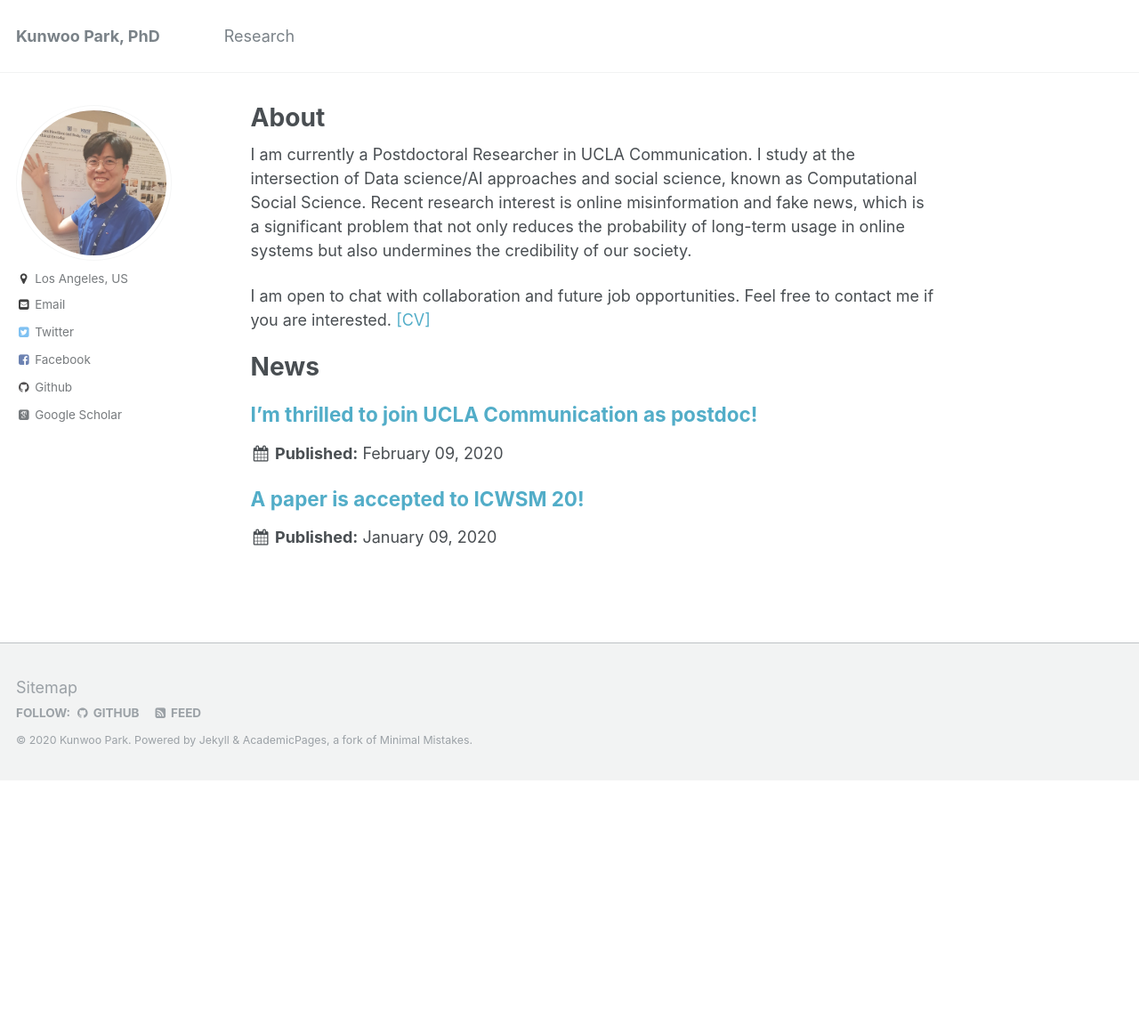
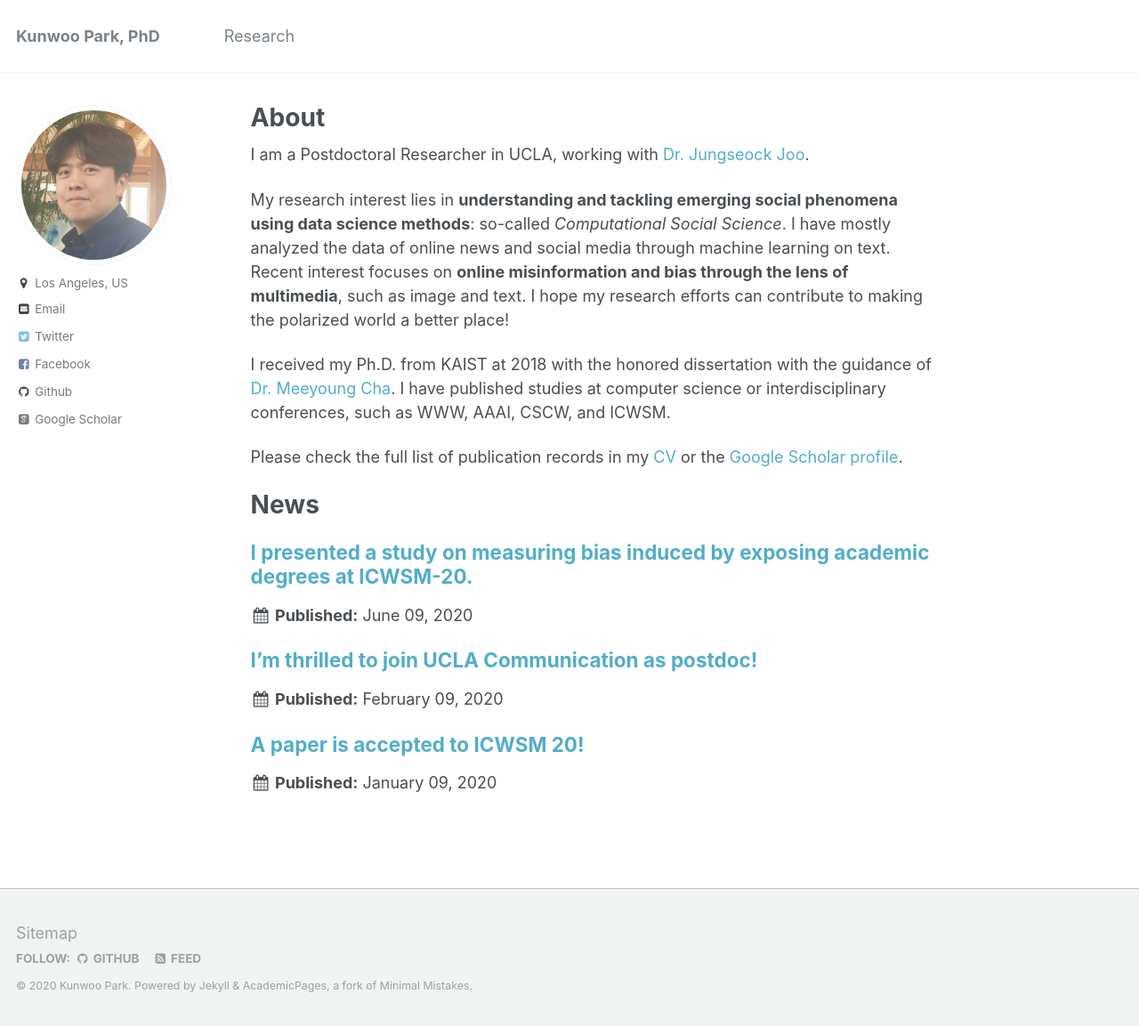
Before and after one commit to bywords/bywords.github.io, a Jekyll site: the page built from _pages/about.md, in a window 1280 px wide and 1153 px high. Shown: the whole window at 89% size. Built offline with Jekyll 4.4.1, drawn with Linux system fonts in a browser that asks for light colours; some web fonts are replaced.

Commit message:
updated site

```diff
--- a/Gemfile
+++ b/Gemfile
@@ -17,6 +17,7 @@ gem "github-pages", group: :jekyll_plugins
 # gem "jekyll"
 
 gem "wdm", "~> 0.1.0" if Gem.win_platform?
+gem "nokogiri", ">= 1.10.8"
 
 # If you have any plugins, put them here!
 group :jekyll_plugins do
--- a/_config.yml
+++ b/_config.yml
@@ -55,7 +55,7 @@ yandex_site_verification :
 
 # Social Sharing
 twitter:
-  username               : &twitter
+  username               :
 facebook:
   username               :
   app_id                 :
@@ -73,13 +73,13 @@ social:
 analytics:
   provider               :  "google-universal" # false (default), "google", "google-universal", "custom"
   google:
-    tracking_id          :  "UA-115989209-1"
+    tracking_id          :  "UA-27945084-2"
 
 
 # Site Author
 author:
   name             :
-  avatar           : "kun_poster.png"
+  avatar           : "kunwoo.png"
   bio              : #"Postdoc at KAIST"
   location         : "Los Angeles, US"
   employer         :
@@ -259,7 +259,7 @@ sass:
 permalink: /:categories/:title/
 # paginate: 5 # amount of posts to show
 # paginate_path: /page:num/
-timezone: Asia/Seoul # http://en.wikipedia.org/wiki/List_of_tz_database_time_zones
+timezone: America/Los_Angeles # http://en.wikipedia.org/wiki/List_of_tz_database_time_zones
 
 
 # Plugins
--- /dev/null
+++ b/_news/20200609.md
@@ -0,0 +1,13 @@
+---
+title: "I presented a study on measuring bias induced by exposing academic degrees at ICWSM-20."
+collection: news
+date: 2020-06-09
+---
+
+In ICWSM-20, I virtually presented our study on using a propensity score analysis for measuring the effects of exposing academic degrees on community feedback in two subreddits on scientific discussion.
+
+[[Paper]](https://www.aaai.org/ojs/index.php/ICWSM/article/view/7321/7175) [[Code]](https://github.com/bywords/icwsm20_redditscience_propensity)
+
+You can also find the talk on my YouTube channel, as shown below:
+
+[![Link to the YouTube video](https://img.youtube.com/vi/r_AILaJb3z0/0.jpg)](https://www.youtube.com/watch?v=r_AILaJb3z0)
--- a/_pages/about.md
+++ b/_pages/about.md
@@ -8,9 +8,18 @@ redirect_from:
   - /about.html
 ---
 
-I am currently a Postdoctoral Researcher in UCLA Communication. I study at the intersection of Data science/AI approaches and social science, known as Computational Social Science. Recent research interest is online misinformation and fake news, which is a significant problem that not only reduces the probability of long-term usage in online systems but also undermines the credibility of our society.
+I am a Postdoctoral Researcher in UCLA, working with [Dr. Jungseock Joo](http://jsjoo.com).
 
-I am open to chat with collaboration and future job opportunities. Feel free to contact me if you are interested. [[CV]](/files/kunwoo-cv.pdf)
+My research interest lies in **understanding and tackling emerging social phenomena using data science methods**: so-called *Computational Social Science*. I have mostly analyzed the data of online news and social media through machine learning on text.
+Recent interest focuses on **online misinformation and bias through the lens of multimedia**, such as image and text. I hope my research efforts can contribute to making the polarized world a better place!
+
+I received my Ph.D. from KAIST at 2018 with the honored dissertation with the guidance of [Dr. Meeyoung Cha](https://ds.ibs.re.kr/index.php/ci/).
+I have published studies at computer science or interdisciplinary conferences, such as WWW, AAAI, CSCW, and ICWSM.
+
+Please check the full list of publication records in my [CV](/files/kunwoo-cv.pdf) or the [Google Scholar profile](https://scholar.google.com/citations?user=xiZ1ImoAAAAJ).
+
+
+
 
 # News
 
```
Also changed, not shown: _pages/research.md (+51 -8 lines), Gemfile.lock, images/kunwoo.png (added), images/www17_perf.png (added), images/www18_dist.png (added), 2 other files.
